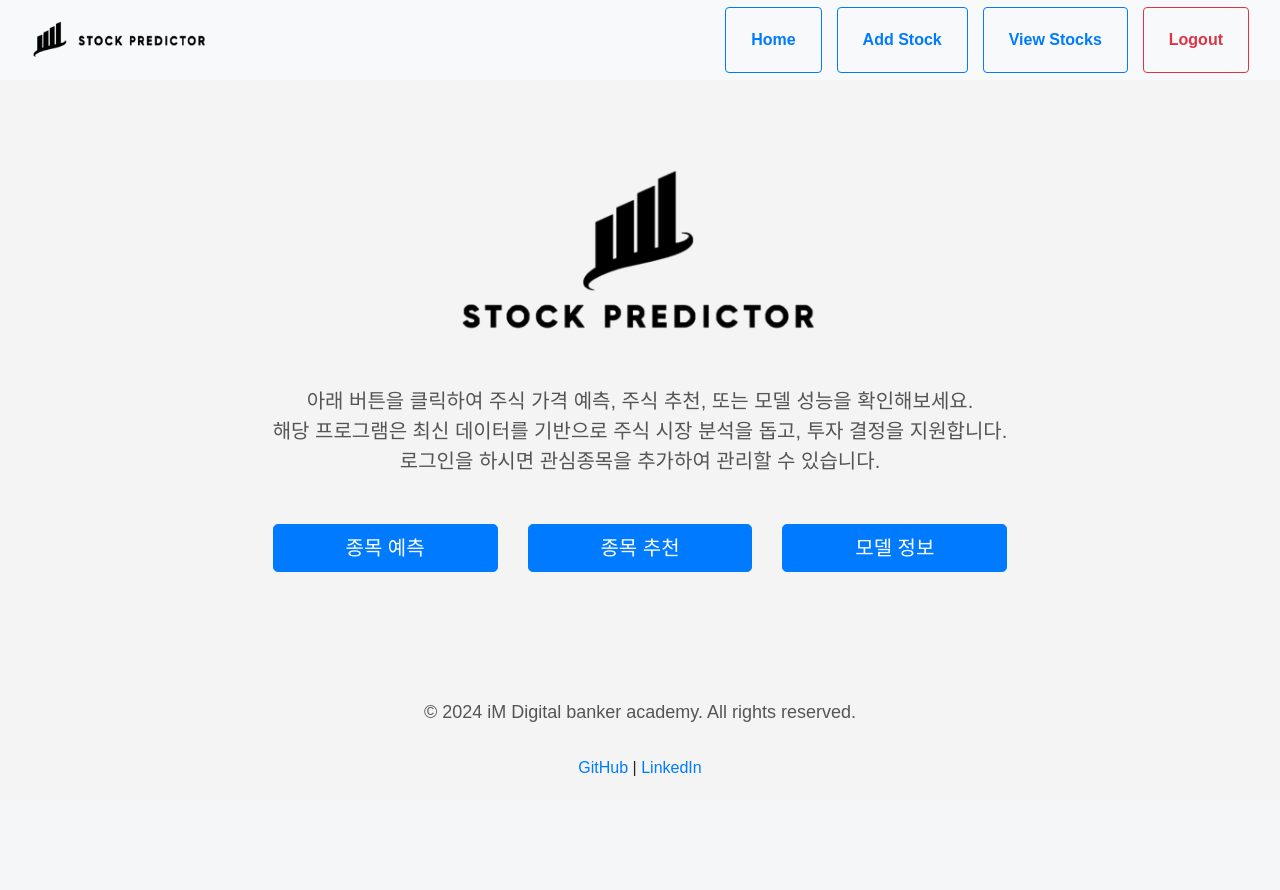
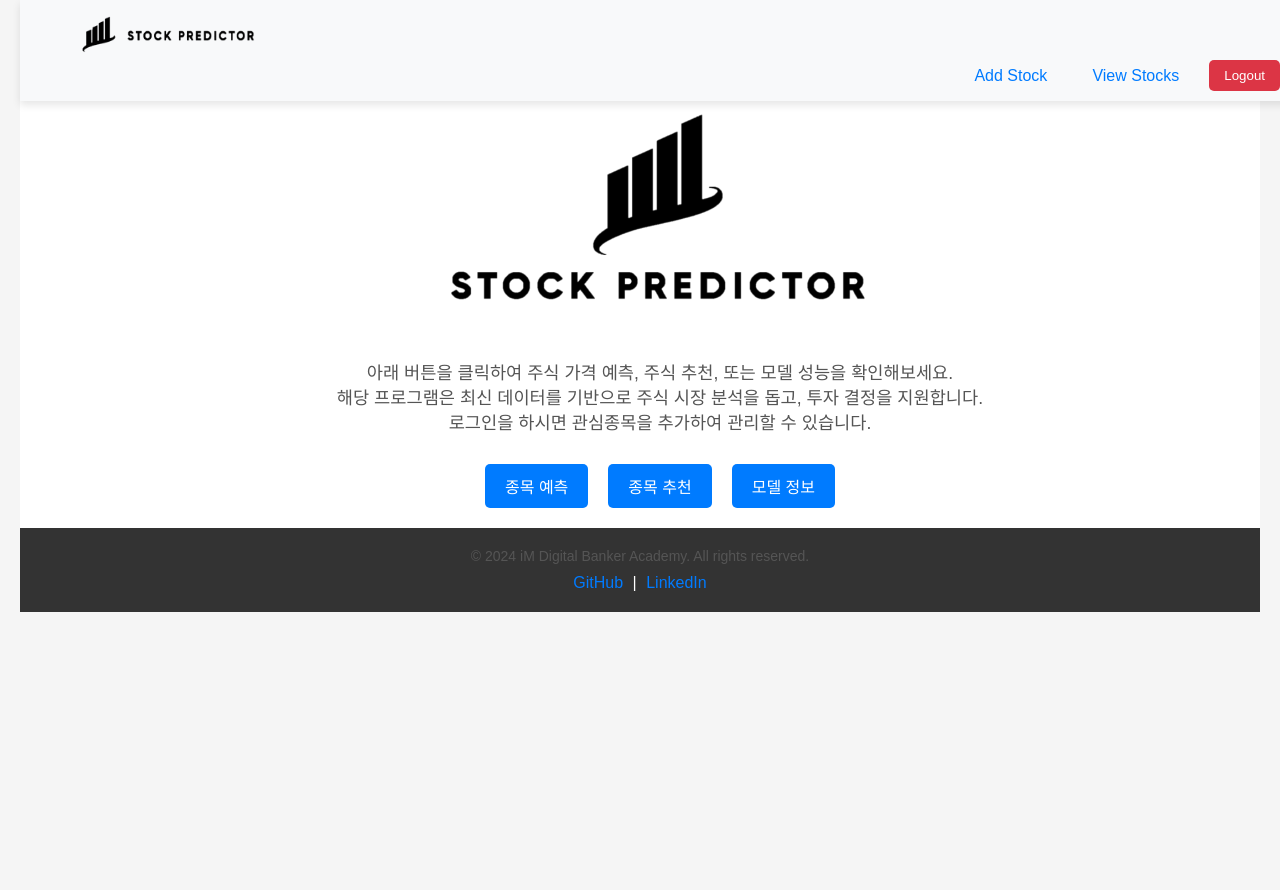
Before and after one commit to 0jjuni/stock_predictor, a Django app: page / in a window 1280 px wide. Before the commit the page ends 776 px from the top, so only its background shows below. Run offline with Django 5.2, Linux system fonts and the light colour scheme; the visitor is signed in with stand-in values (Sample User, id 1); parts of the project's set-up code (start-up, migrations or seed data) failed here and were passed over; some libraries are stand-ins or nearby versions.

Commit message:
bootstrap방식 제거하기

```diff
--- a/base/templates/base/base.html
+++ b/base/templates/base/base.html
@@ -6,22 +6,56 @@
     <meta name="viewport" content="width=device-width, initial-scale=1.0">
     <title>{% block title %}My Django Project{% endblock %}</title>
 
-    <!-- Bootstrap CSS -->
-    <link rel="stylesheet" href="https://stackpath.bootstrapcdn.com/bootstrap/4.5.2/css/bootstrap.min.css">
+    <!-- Custom CSS -->
     <link rel="stylesheet" href="{% static 'css/style.css' %}">
+    <link rel="stylesheet" href="{% static 'css/header.css' %}"> <!-- 헤더 스타일 추가 -->
+    <link rel="stylesheet" href="{% static 'css/footer.css' %}"> <!-- 푸터 스타일을 별도의 CSS로 관리 -->
+
+    <style>
+        /* 공통적인 레이아웃 스타일 */
+        .content {
+            padding: 20px;
+            max-width: 1200px;
+            margin: 0 auto;
+            background-color: #fff;
+            min-height: 400px;
+        }
+
+        /* 버튼 스타일 */
+        .btn {
+            display: inline-block;
+            padding: 10px 20px;
+            background-color: #007bff;
+            color: white;
+            text-decoration: none;
+            border-radius: 5px;
+            text-align: center;
+            transition: background-color 0.3s ease;
+        }
+
+        .btn:hover {
+            background-color: #0056b3;
+        }
+    </style>
 </head>
 <body>
+    <!-- 공통 헤더 포함 -->
     {% include 'base/header.html' %}
 
-    <div class="content" style="flex: 1; padding-top: 60px; max-width: 2000px !important; margin: 0 auto; margin-bottom: 50px; min-height: 400px;">
-        {% block content %}
-        {% endblock %}
+    <!-- 메인 콘텐츠 영역 -->
+    <div class="content">
+        {% block content %} {% endblock %}
     </div>
+
+    <!-- 공통 푸터 포함 -->
     {% include 'base/footer.html' %}
 
-    <!-- Optional JavaScript -->
-    <script src="https://code.jquery.com/jquery-3.5.1.slim.min.js"></script>
-    <script src="https://cdn.jsdelivr.net/npm/@popperjs/core@2.9.2/dist/umd/popper.min.js"></script>
-    <script src="https://stackpath.bootstrapcdn.com/bootstrap/4.5.2/js/bootstrap.min.js"></script>
+    <!-- JavaScript for Toggle Menu -->
+    <script>
+        document.getElementById("navbar-toggle").addEventListener("click", function () {
+            var navbarNav = document.getElementById("navbarNav");
+            navbarNav.classList.toggle("active");
+        });
+    </script>
 </body>
 </html>
--- a/base/templates/base/footer.html
+++ b/base/templates/base/footer.html
@@ -1,7 +1,8 @@
+{% load static %}
 <footer class="footer">
-    <div class="container text-center">
-        <p>&copy; 2024 iM Digital banker academy. All rights reserved.</p>
-        <div>
+    <div class="container">
+        <p>&copy; 2024 iM Digital Banker Academy. All rights reserved.</p>
+        <div class="social-links">
             <a href="https://github.com/0jjuni/stock_predictor" target="_blank">GitHub</a> |
             <a href="https://www.linkedin.com/in/%EC%98%81%EC%A4%80-%ED%97%88-a247472a9/" target="_blank">LinkedIn</a>
         </div>
--- a/base/templates/base/header.html
+++ b/base/templates/base/header.html
@@ -1,35 +1,36 @@
-{% load static %}
+<link rel="stylesheet" href="../../../static/css/header.css">{% load static %}
 <header>
-    <nav class="navbar navbar-expand-lg navbar-light bg-light fixed-top">
-        <div class="container-fluid">
-            <!-- 로고 추가 -->
+    <nav class="navbar fixed-top">
+        <div class="container">
+            <!-- 로고 -->
             <a class="navbar-brand" href="{% url 'home' %}">
-                <img src="{% static 'images/headerlogo.png' %}" alt="Logo" style="height: 50px;">
+                <img src="{% static 'images/headerlogo.png' %}" alt="Logo" class="logo">
             </a>
-            <button class="navbar-toggler" type="button" data-bs-toggle="collapse" data-bs-target="#navbarNav" aria-controls="navbarNav" aria-expanded="false" aria-label="Toggle navigation">
-                <span class="navbar-toggler-icon"></span>
+
+            <!-- 토글 버튼 (작은 화면에서 보임) -->
+            <button class="navbar-toggler" id="navbar-toggle">
+                ☰
             </button>
-            <div class="collapse navbar-collapse justify-content-end" id="navbarNav">
+
+            <!-- 로그인 메뉴 -->
+            <div class="navbar-collapse" id="navbarNav">
                 <ul class="navbar-nav">
-                    <li class="nav-item">
-                        <a class="btn btn-outline-primary me-2" href="{% url 'home' %}">Home</a>
-                    </li>
                     {% if user.is_authenticated %}
                         <li class="nav-item">
-                            <a class="btn btn-outline-primary me-2" href="{% url 'add_interest_stock' %}">Add Stock</a>
+                            <a class="nav-link" href="{% url 'add_interest_stock' %}">Add Stock</a>
                         </li>
                         <li class="nav-item">
-                            <a class="btn btn-outline-primary me-2" href="{% url 'view_interest_stocks' %}">View Stocks</a>
+                            <a class="nav-link" href="{% url 'view_interest_stocks' %}">View Stocks</a>
                         </li>
                         <li class="nav-item">
                             <form id="logout-form" method="post" action="{% url 'logout' %}" style="display: inline;">
                                 {% csrf_token %}
-                                <button type="submit" class="btn btn-outline-danger me-2">Logout</button>
+                                <button type="submit" class="nav-link logout-btn">Logout</button>
                             </form>
                         </li>
                     {% else %}
                         <li class="nav-item">
-                            <a class="btn btn-outline-primary me-2" href="{% url 'login' %}">Login</a>
+                            <a class="nav-link" href="{% url 'login' %}">Login</a>
                         </li>
                     {% endif %}
                 </ul>
@@ -37,6 +38,3 @@
         </div>
     </nav>
 </header>
-
-<!-- header.css 로드 -->
-<link rel="stylesheet" href="{% static 'css/header.css' %}">
--- a/base/templates/base/home.html
+++ b/base/templates/base/home.html
@@ -1,30 +1,23 @@
 {% extends "base/base.html" %}
 
-{% load static %}  <!-- 이 부분이 추가되어야 합니다. -->
+{% load static %}
 
 {% block title %}Home{% endblock %}
 
 {% block content %}
-<div class="container text-center my-2">
+<!-- CSS 로드 -->
+<link rel="stylesheet" href="{% static 'css/home.css' %}">
+<div class="container text-center my-4">
     <h1 class="mb-5">
-        <img src="{% static 'images/logo.png' %}" alt="Logo" style="height: 170px; vertical-align: middle;">
+        <img src="{% static 'images/logo.png' %}" alt="Logo" class="logo-home">
     </h1>
-    <p class="lead mb-5">아래 버튼을 클릭하여 주식 가격 예측, 주식 추천, 또는 모델 성능을 확인해보세요.<br>해당 프로그램은 최신 데이터를 기반으로 주식 시장 분석을 돕고, 투자 결정을 지원합니다.<br>로그인을 하시면 관심종목을 추가하여 관리할 수 있습니다.</p>
+    <p class="lead mb-4">아래 버튼을 클릭하여 주식 가격 예측, 주식 추천, 또는 모델 성능을 확인해보세요.<br>해당 프로그램은 최신 데이터를 기반으로 주식 시장 분석을 돕고, 투자 결정을 지원합니다.<br>로그인을 하시면 관심종목을 추가하여 관리할 수 있습니다.</p>
 
     <!-- 버튼 컨테이너 -->
-    <div class="row justify-content-center">
-        <div class="col-md-4 mb-3">
-            <!-- 종목 예측 버튼 -->
-            <a href="{% url 'predict_stock' %}" class="btn btn-primary btn-lg btn-block">종목 예측</a>
-        </div>
-        <div class="col-md-4 mb-3">
-            <!-- 종목 추천 버튼 -->
-            <a href="{% url 'recommend_stocks' %}" class="btn btn-primary btn-lg btn-block">종목 추천</a>
-        </div>
-        <div class="col-md-4 mb-3">
-            <!-- 모델 정보 버튼 -->
-            <a href="{% url 'model_performance' %}" class="btn btn-primary btn-lg btn-block">모델 정보</a>
-        </div>
+    <div class="button-container">
+        <a href="{% url 'predict_stock' %}" class="btn btn-primary">종목 예측</a>
+        <a href="{% url 'recommend_stocks' %}" class="btn btn-success">종목 추천</a>
+        <a href="{% url 'model_performance' %}" class="btn btn-info">모델 정보</a>
     </div>
 </div>
 {% endblock %}
--- a/static/css/footer.css
+++ b/static/css/footer.css
@@ -1,24 +1,44 @@
+/* 푸터 스타일링 */
 .footer {
-    background-color: #333; /* 진한 회색 배경 */
-    color: #fff; /* 흰색 텍스트 */
+    background-color: #333;
+    color: #fff;
     padding: 20px 0;
-    position: fixed;
+    text-align: center;
+    position: relative;
     bottom: 0;
     width: 100%;
 }
 
-.footer .container {
-    display: flex;
-    justify-content: space-between;
-    align-items: center;
+.footer p {
+    margin: 0;
+    padding-bottom: 10px;
+    font-size: 14px;
 }
 
-.footer a {
-    color: #fff; /* 링크를 흰색으로 */
-    text-decoration: none;
-    margin: 0 10px;
+.footer .social-links {
+    font-size: 16px;
 }
 
-.footer a:hover {
-    color: #4CAF50; /* 링크에 마우스를 올릴 때 녹색으로 변경 */
+.footer .social-links a {
+    color: #007bff;
+    text-decoration: none;
+    margin: 0 5px;
+    transition: color 0.3s ease;
 }
+
+.footer .social-links a:hover {
+    color: #0056b3;
+}
+
+.container {
+    max-width: 1200px;
+    margin: 0 auto;
+    padding: 0 15px;
+}
+
+/* 반응형 푸터 */
+@media (max-width: 768px) {
+    .footer p, .footer .social-links {
+        font-size: 14px;
+    }
+}
--- a/static/css/header.css
+++ b/static/css/header.css
@@ -1,43 +1,122 @@
-/* 헤더 아래의 컨텐츠와 간격을 위해 필요할 수 있습니다 */
+/* 고정된 헤더로 인한 겹침 방지를 위해 body에 상단 패딩 추가 */
 body {
-    padding-top: 100px; /* 헤더 높이에 맞게 조정 */
+    padding-top: 70px; /* 헤더 높이만큼 상단 패딩 추가 */
 }
 
-/* 헤더의 높이 설정 */
-.navbar {
-    height: 80px; /* 원하는 높이로 설정 */
-    display: flex;
-    align-items: center; /* 가운데 정렬 */
+/* 컨테이너 크기 조정 및 중앙 정렬 */
+.container {
+    max-width: 1200px; /* 최대 너비 */
+    min-width: 80%; /* 최소 너비: 화면 너비의 80% */
+    width: 100%; /* 전체 너비를 차지하도록 설정 */
+    margin: 0 auto; /* 가로 중앙 정렬 */
+    padding: 0 20px; /* 좌우 여백 추가 */
 }
 
-/* 버튼의 간격, 배경색 등 추가 스타일링 */
-.navbar-nav .btn {
-    font-weight: bold;
-    padding: 20px 25px; /* padding을 늘려서 버튼 크기 조절 */
-    border-radius: 4px;
-    margin-left: 15px; /* 버튼 간의 간격 조정 */
+/* 헤더 스타일링 */
+.navbar {
+    display: flex;
+    justify-content: space-between; /* 로고는 왼쪽, 메뉴는 오른쪽 */
+    align-items: center; /* 수직 중앙 정렬 */
+    background-color: #f8f9fa;
+    padding: 10px 20px;
+    box-shadow: 0 4px 8px rgba(0, 0, 0, 0.1);
+    position: fixed; /* 상단에 고정 */
+    top: 0;
+    width: 100%;
+    z-index: 1000; /* 헤더가 다른 콘텐츠 위에 있도록 설정 */
 }
 
-/* 홈과 로그인 버튼 통일된 스타일 */
-.navbar-nav .btn-outline-primary {
-    color: #007bff;
-    border-color: #007bff;
+.navbar-brand {
+    display: flex;
+    align-items: center; /* 로고를 수직 중앙 정렬 */
 }
 
-.navbar-nav .btn-outline-primary:hover {
-    color: #fff;
+.logo {
+    height: 50px; /* 로고 크기 조정 */
+
+}
+
+.navbar-collapse {
+    display: flex;
+    justify-content: flex-end; /* 메뉴는 오른쪽으로 */
+    align-items: center;
+    flex-grow: 1; /* 로고와 메뉴 사이의 공간을 차지하게 설정 */
+}
+
+.navbar-nav {
+    list-style: none; /* 기본 목록 스타일 제거 */
+    margin: 0;
+    padding: 0;
+    display: flex;
+    gap: 15px; /* 메뉴 간 간격 설정 */
+    align-items: center;
+}
+
+.nav-item {
+    display: inline-block;
+}
+
+.nav-link {
+    text-decoration: none;
+    color: #007bff;
+    padding: 8px 15px;
+    transition: background-color 0.3s ease; /* 배경색 전환 애니메이션 */
+}
+
+.nav-link:hover {
     background-color: #007bff;
-    border-color: #007bff;
+    color: white; /* 호버 시 배경 및 텍스트 색상 변경 */
 }
 
 /* 로그아웃 버튼 스타일 */
-.navbar-nav .btn-outline-danger {
-    color: #dc3545;
-    border-color: #dc3545;
+.logout-btn {
+    background-color: #dc3545;
+    color: white;
+    border: none;
+    padding: 8px 15px;
+    cursor: pointer;
+    border-radius: 5px;
 }
 
-.navbar-nav .btn-outline-danger:hover {
-    color: #fff;
-    background-color: #dc3545;
-    border-color: #dc3545;
+.logout-btn:hover {
+    background-color: #c82333; /* 로그아웃 버튼 호버 시 색상 변경 */
 }
+
+/* 반응형 모바일 메뉴 */
+#navbar-toggle {
+    display: none; /* 기본적으로 숨김 */
+    background-color: transparent;
+    border: none;
+    font-size: 24px;
+    cursor: pointer;
+    padding: 0;
+}
+
+/* 작은 화면에서 토글 버튼 보이게 설정 */
+@media (max-width: 768px) {
+    #navbar-toggle {
+        display: inline-block; /* 모바일에서 토글 버튼 표시 */
+    }
+
+    .navbar-collapse {
+        display: none; /* 기본적으로 숨김 */
+        flex-direction: column; /* 세로 정렬 */
+        align-items: flex-start; /* 왼쪽 정렬 */
+        width: 100%; /* 전체 너비 차지 */
+    }
+
+    .navbar-collapse.active {
+        display: flex; /* 토글 버튼 클릭 시 메뉴가 보이도록 */
+    }
+
+    .navbar-nav {
+        flex-direction: column; /* 메뉴 항목을 세로로 정렬 */
+        gap: 10px; /* 메뉴 간 간격 설정 */
+        width: 100%; /* 전체 너비 사용 */
+    }
+
+    .nav-link {
+        width: 100%; /* 각 메뉴 항목을 가득 채움 */
+        text-align: left; /* 메뉴 텍스트를 왼쪽 정렬 */
+    }
+}
--- /dev/null
+++ b/static/css/home.css
@@ -0,0 +1,33 @@
+/* 로고 크기 */
+.logo-home {
+    height: 200px !important; /* 강제 적용 */
+    width: auto !important;
+}
+
+/* 버튼 Flexbox 레이아웃 적용 */
+.button-container {
+    display: flex;
+    justify-content: center; /* 가로로 중앙 정렬 */
+    gap: 20px; /* 버튼 간의 간격 */
+    flex-wrap: wrap; /* 화면이 좁아지면 버튼들이 줄바꿈됨 */
+}
+
+/* 버튼 스타일 */
+.btn-lg {
+    font-size: 1.2rem;
+    padding: 15px;
+    text-align: center;
+    min-width: 150px; /* 버튼의 최소 너비 */
+}
+
+.lead {
+    font-size: 1.1rem;
+}
+
+.mb-5 {
+    margin-bottom: 2.5rem !important;
+}
+
+.navbar-brand {
+    height: auto; /* 부모 요소의 높이 제한 해제 */
+}
--- a/static/css/style.css
+++ b/static/css/style.css
@@ -1,18 +1,17 @@
 body {
     font-family: Arial, sans-serif;
-    background-color: #f4f4f4;
+    background-color: #f5f5f5;
     margin: 0;
     padding: 20px;
-    display: flex;
-    flex-direction: column;
-    align-items: center;
-    justify-content: center;
+    display: block; /* Flexbox 제거 */
     min-height: 100vh;
+
 }
 
 h1 {
     color: #333;
     margin-bottom: 20px;
+    text-align: center; /* 가로 중앙 정렬 */
 }
 
 p {
@@ -21,36 +20,3 @@ p {
     margin-bottom: 30px;
     text-align: center;
 }
-
-.button-container {
-    display: flex;
-    gap: 20px;
-}
-
-.predict-button, .recommend-button, .model-info-button {
-    background-color: #4CAF50;
-    color: white;
-    padding: 15px 30px;
-    border: none;
-    border-radius: 8px;
-    cursor: pointer;
-    font-size: 18px;
-    text-decoration: none;
-    display: inline-block;
-}
-
-.predict-button:hover, .recommend-button:hover, .model-info-button:hover {
-    background-color: #45a049;
-}
-
-
-<!-- base/footer.html -->
-<footer class="bg-dark text-white text-center py-3">
-    <div class="container-fluid">
-        <p>&copy; 2024 iM Digital banker academy. All rights reserved.</p>
-        <p>
-            <a href="https://github.com/your-repo-link" class="text-white">GitHub</a> |
-            <a href="https://your-linkedin-profile" class="text-white">LinkedIn</a>
-        </p>
-    </div>
-</footer>
```
